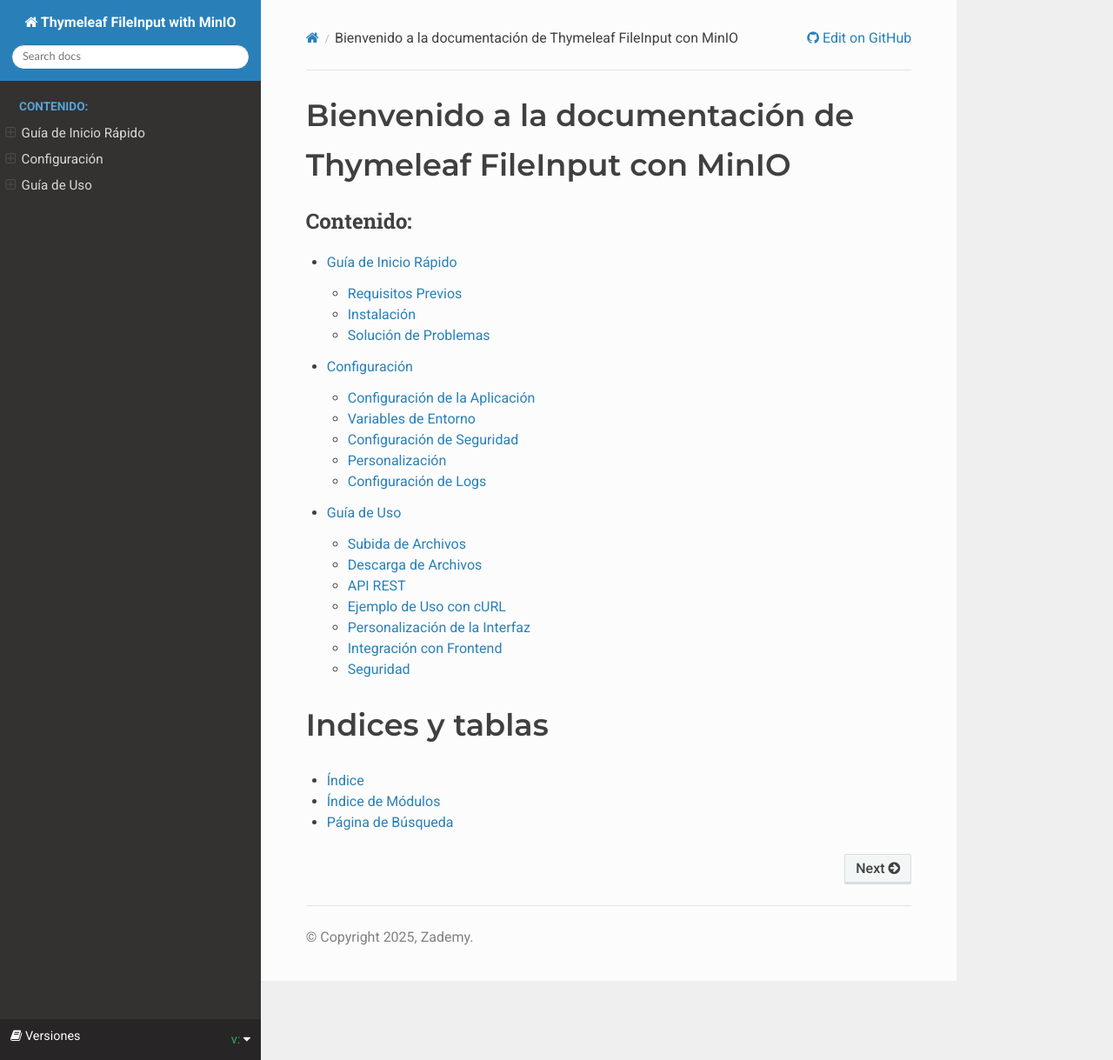
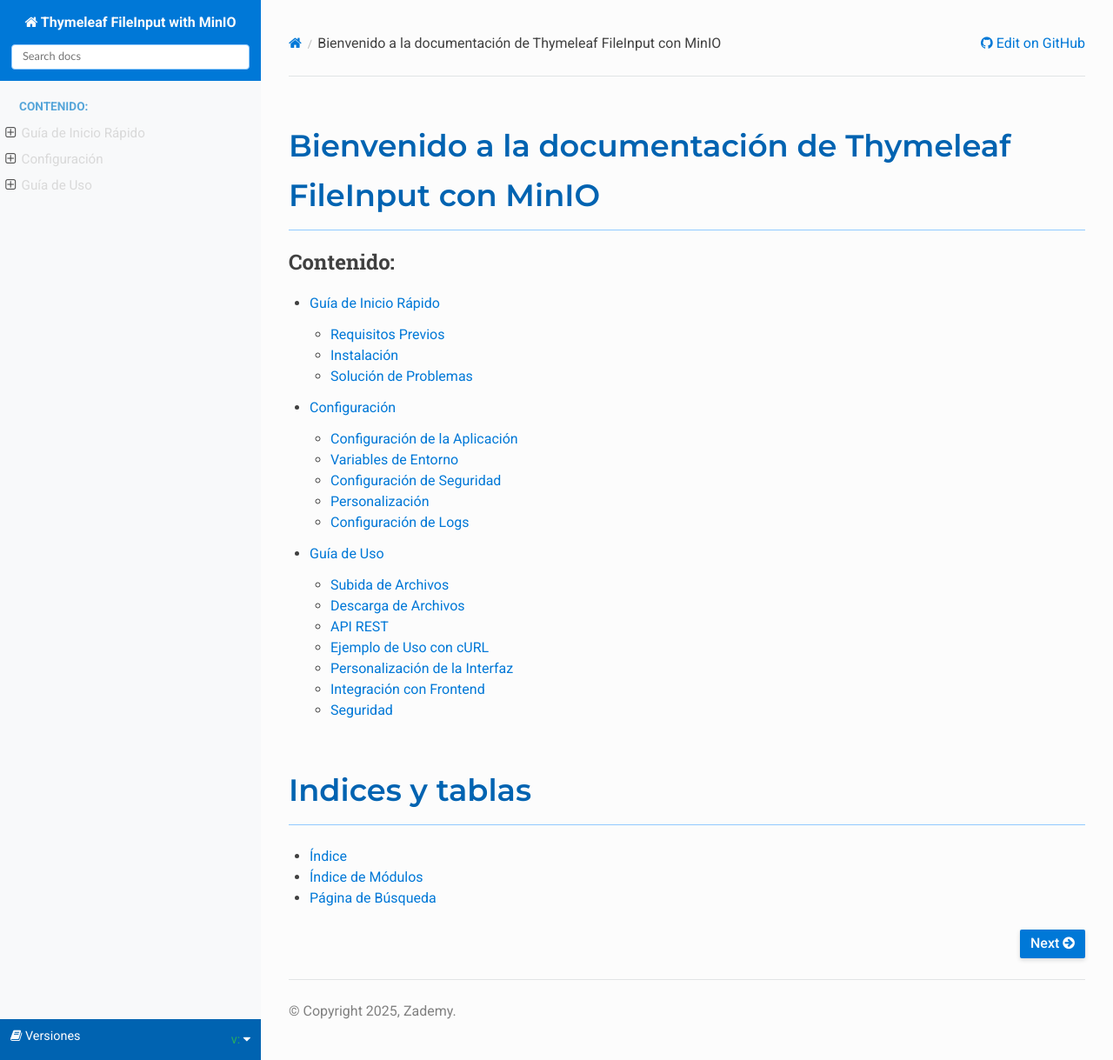
Before and after one commit to zademy/thymeleaf-fileinput-minio, a Sphinx documentation site: the page built from docs/index.rst, in a window 1280 px wide and 1219 px high. Shown: the whole window at 87% size. Built offline with Sphinx 7.4.7 and the Read the Docs theme 3.1.0, drawn with Linux system fonts in a browser that asks for light colours; pages that are not in the unit, such as notebooks, are missing from menus.

Commit message:
Update custom.css

```diff
--- a/docs/_static/custom.css
+++ b/docs/_static/custom.css
@@ -53,16 +53,26 @@
 
 /* Personalización de la barra lateral */
 .wy-side-nav-search, .wy-nav-top {
-    background-color: #2980B9;
+    background-color: #0078D7; /* Azul principal */
+}
+
+/* Personalización de colores basados en la imagen */
+:root {
+    --blue-primary: #0078D7;      /* Azul principal */
+    --blue-secondary: #0063B1;    /* Azul secundario más oscuro */
+    --blue-light: #40A9FF;        /* Azul claro */
+    --blue-lighter: #91CAFF;      /* Azul más claro */
+    --blue-lightest: #E6F7FF;     /* Azul muy claro para fondos */
 }
 
 /* Personalización de enlaces */
 a {
-    color: #2980B9;
+    color: var(--blue-primary);
 }
 
 a:hover {
-    color: #3091d1;
+    color: var(--blue-light);
+    text-decoration: none;
 }
 
 /* Personalización de la tabla de contenidos */
@@ -71,10 +81,30 @@
     font-size: 0.95em;
 }
 
+.wy-menu-vertical a:hover {
+    background-color: var(--blue-lightest);
+    color: var(--blue-secondary);
+}
+
+.wy-menu-vertical li.current {
+    background-color: var(--blue-lightest);
+}
+
+.wy-menu-vertical li.current > a {
+    color: var(--blue-secondary);
+    border-color: var(--blue-primary);
+}
+
+.wy-menu-vertical li.current > a:hover {
+    background-color: var(--blue-lighter);
+    color: var(--blue-secondary);
+}
+
 /* Personalización de bloques de código */
 .highlight {
-    background: #f8f8f8;
+    background: var(--blue-lightest);
     border-radius: 3px;
+    border-left: 3px solid var(--blue-primary);
 }
 
 /* Personalización de tablas */
@@ -83,18 +113,131 @@
     box-shadow: 0 1px 3px rgba(0,0,0,0.1);
 }
 
+table.docutils thead {
+    background-color: var(--blue-primary);
+    color: white;
+}
+
+table.docutils tbody tr:nth-child(odd) {
+    background-color: var(--blue-lightest);
+}
+
+table.docutils tbody tr:hover {
+    background-color: var(--blue-lighter);
+}
+
 /* Personalización de botones */
 .btn {
     font-family: 'Roboto', 'Open Sans', sans-serif;
     font-weight: 500;
+    background-color: var(--blue-primary) !important;
+    color: white !important;
+    border: none !important;
+    box-shadow: 0 2px 5px rgba(0, 0, 0, 0.15);
+    transition: all 0.3s ease;
+}
+
+.btn:hover {
+    background-color: var(--blue-secondary) !important;
+    box-shadow: 0 4px 8px rgba(0, 0, 0, 0.2);
+    transform: translateY(-1px);
 }
 
 /* Personalización de notas y advertencias */
 .admonition {
     border-radius: 3px;
+    border-left-width: 4px;
+    box-shadow: 0 1px 5px rgba(0, 0, 0, 0.1);
+}
+
+/* Estilo para notas */
+.admonition.note {
+    border-left-color: var(--blue-primary);
+}
+
+.admonition.note .admonition-title {
+    background-color: var(--blue-lightest);
+    color: var(--blue-primary);
+}
+
+/* Estilo para advertencias */
+.admonition.warning {
+    border-left-color: #FFA500;
+}
+
+.admonition.warning .admonition-title {
+    background-color: #FFF8E1;
+    color: #F57C00;
+}
+
+/* Estilo para peligro */
+.admonition.danger {
+    border-left-color: #FF5252;
+}
+
+.admonition.danger .admonition-title {
+    background-color: #FFEBEE;
+    color: #D32F2F;
+}
+
+/* Estilo para consejos */
+.admonition.tip {
+    border-left-color: #4CAF50;
+}
+
+.admonition.tip .admonition-title {
+    background-color: #E8F5E9;
+    color: #388E3C;
 }
 
 /* Personalización del selector de versiones */
 .rst-versions {
     font-family: 'Roboto', 'Open Sans', sans-serif;
 }
+
+.rst-versions .rst-current-version {
+    background-color: var(--blue-secondary);
+}
+
+.rst-versions .rst-other-versions dd a {
+    color: var(--blue-primary);
+}
+
+/* Personalización adicional para mejorar la apariencia general */
+
+/* Mejora del encabezado principal */
+.wy-nav-content-wrap {
+    background-color: #ffffff;
+}
+
+.wy-nav-content {
+    max-width: 1000px; /* Aumentar el ancho máximo del contenido */
+    padding: 2rem;
+}
+
+/* Mejora de los encabezados */
+.rst-content h1, .rst-content h2, .rst-content h3, .rst-content h4, .rst-content h5, .rst-content h6 {
+    color: var(--blue-secondary);
+    border-bottom: 1px solid var(--blue-lighter);
+    padding-bottom: 0.3em;
+    margin-top: 1.5em;
+}
+
+/* Mejora de la navegación */
+.wy-nav-side {
+    background-color: #f8f9fa;
+}
+
+.wy-side-nav-search input[type="text"] {
+    border-color: var(--blue-lighter);
+    box-shadow: none;
+    border-radius: 4px;
+}
+
+/* Estilo para imágenes */
+img {
+    border-radius: 4px;
+    box-shadow: 0 2px 10px rgba(0, 0, 0, 0.1);
+    max-width: 100%;
+    height: auto;
+}
```
